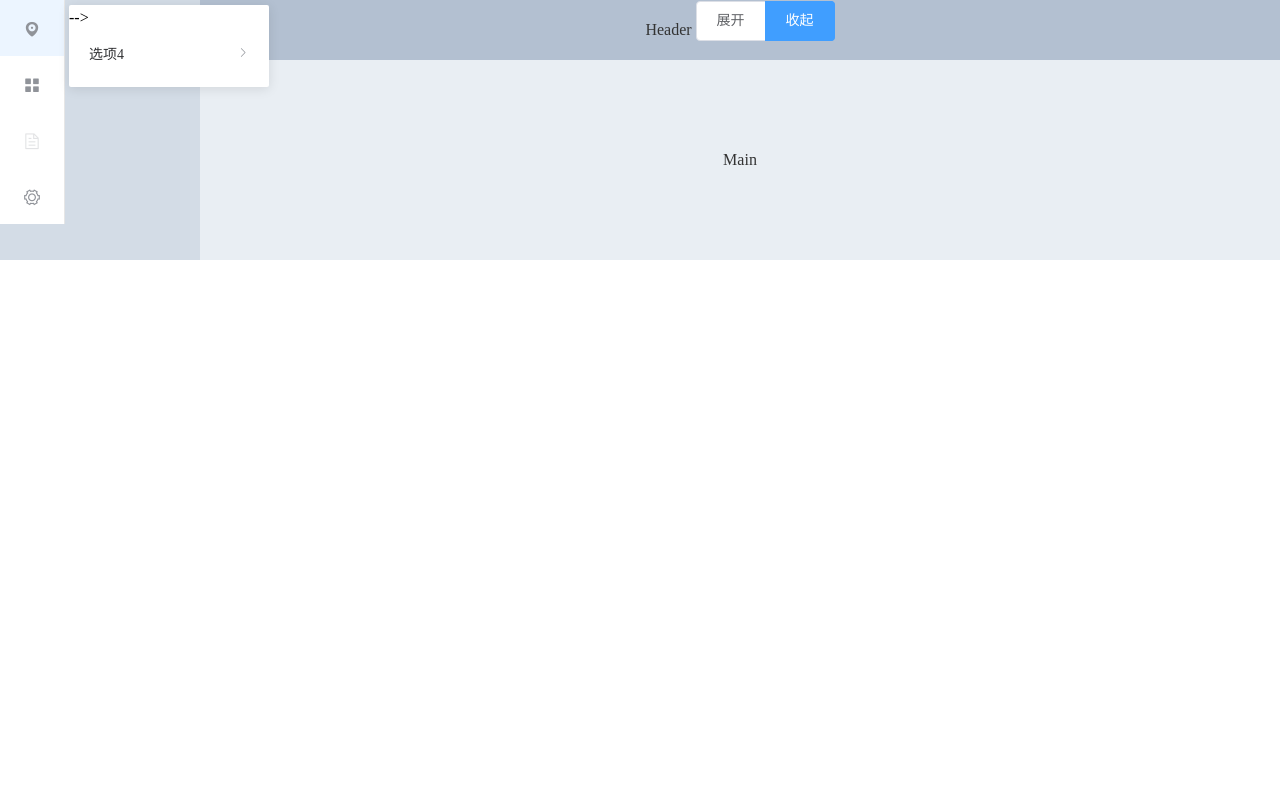
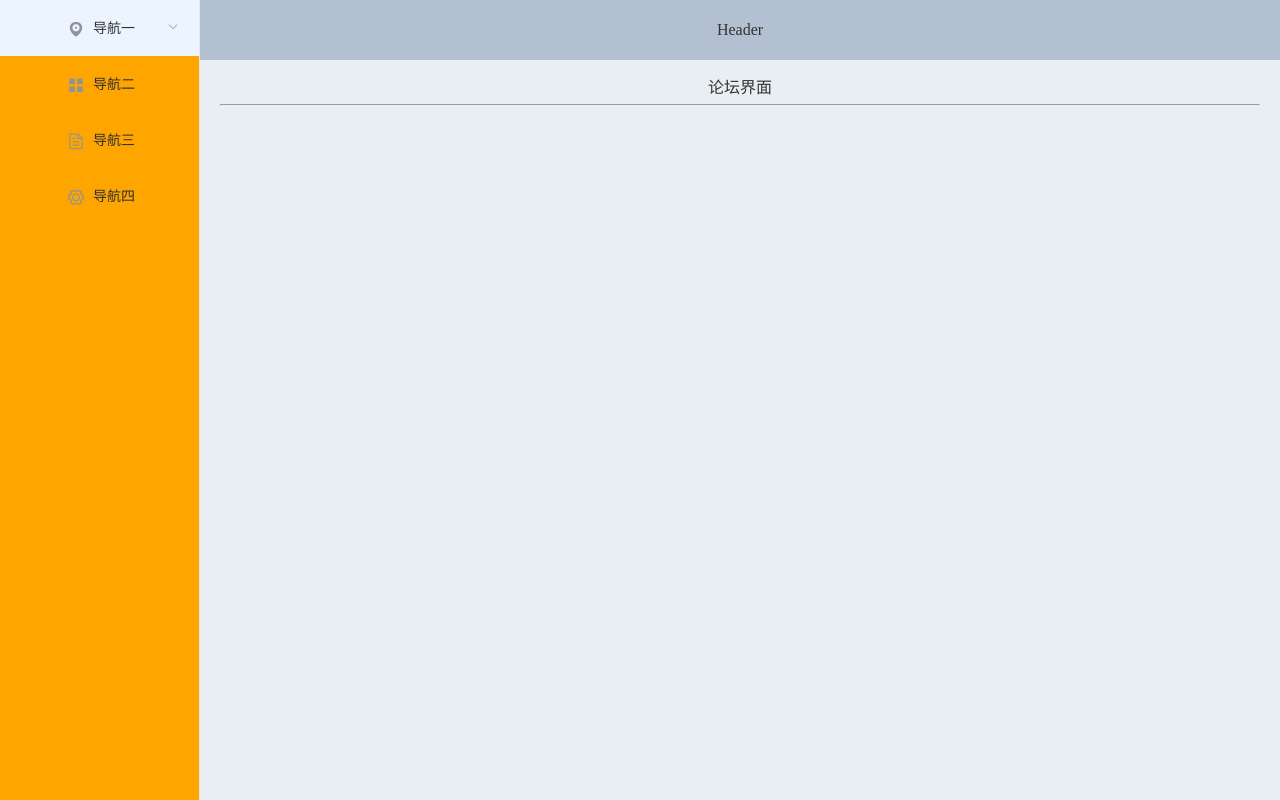
Before and after one commit to alan-gang/pc_project, a Nuxt app: page / in a window 1280 px wide. Built offline with nearby package versions, Linux system fonts and the light colour scheme.

Commit message:
修改侧边栏央视u

```diff
--- a/assets/reset.styl
+++ b/assets/reset.styl
@@ -10,9 +10,15 @@ html, body, div, span, applet, object, iframe, h1, h2, h3, h4, h5, h6, p, blockq
 article, aside, details, figcaption, figure, footer, header, hgroup, menu, nav, section {
     display: block;
 }
+
+html,#__nuxt,#__layout,body {
+  height 100%;
+}
+
 body {
     line-height: 1;
 }
+
 ol, ul {
     list-style: none;
 }
--- a/layouts/default.vue
+++ b/layouts/default.vue
@@ -1,37 +1,28 @@
 <template>
-  <div>
-    <el-container>
-      <el-aside width="200px">
-        <el-menu
-          default-active="1-4-1"
-          class="el-menu-vertical-demo"
+  <el-container class="main-container">
+    <el-aside  width="200px">
+      <el-menu default-active="1"
+               class="asside-container"
                @open="handleOpen"
                @close="handleClose"
-          :collapse="isCollapse"
-        >
+               :collapse="isCollapse">
         <el-submenu index="1">
           <template slot="title">
             <i class="el-icon-location"></i>
-              <span slot="title">导航一</span>
+            <span>导航一</span>
           </template>
-            <!-- <el-menu-item-group>
-              <span slot="title">分组一</span>
+          <el-menu-item-group>
             <el-menu-item index="1-1">选项1</el-menu-item>
-              <el-menu-item index="1-2">选项2</el-menu-item>
-            </el-menu-item-group> -->
-            <!-- <el-menu-item-group title="分组2">
-              <el-menu-item index="1-3">选项3</el-menu-item>
-            </!--> -->
-            <el-submenu index="1-4">
-              <span slot="title">选项4</span>
-              <el-menu-item index="1-4-1">选项1</el-menu-item>
-            </el-submenu>
+          </el-menu-item-group>
+          <el-menu-item-group>
+            <el-menu-item index="1-2">选项3</el-menu-item>
+          </el-menu-item-group>
         </el-submenu>
         <el-menu-item index="2">
           <i class="el-icon-menu"></i>
           <span slot="title">导航二</span>
         </el-menu-item>
-          <el-menu-item index="3" disabled>
+        <el-menu-item index="3">
           <i class="el-icon-document"></i>
           <span slot="title">导航三</span>
         </el-menu-item>
@@ -42,80 +33,53 @@
         </el-menu>
     </el-aside>
     <el-container>
-        <el-header>
-          Header
-          <el-radio-group v-model="isCollapse" style="margin-bottom: 20px;">
-            <el-radio-button :label="false">展开</el-radio-button>
-            <el-radio-button :label="true">收起</el-radio-button>
-          </el-radio-group>
-        </el-header>
-        <el-main>Main</el-main>
+      <el-header>Header</el-header>
+      <el-main>
+        <nuxt />
+      </el-main>
     </el-container>
   </el-container>
-  </div>
 </template>
 
 <script>
-import vHeader from "~/components/header";
-import sideBar from "~/components/sidebar";
+
 export default {
-  components: {
-    vHeader,
-    sideBar
-  },
-  data() {
+  data () {
     return {
-        isCollapse: true
-      };
+      isCollapse: false
+    }
   },
   methods: {
-      handleOpen(key, keyPath) {
-        console.log(key, keyPath);
+    handleOpen () {
+
     },
-      handleClose(key, keyPath) {
-        console.log(key, keyPath);
+    handleClose () {
+
     }
   }
-};
+}
 </script>
 
-<style scoped>
-.el-header,
-.el-footer {
-  background-color: #b3c0d1;
+<style scoped lang="stylus">
+  .main-container
+    height 100%
+    display flex
+    .el-header
+      background-color: #B3C0D1;
       color: #333;
       text-align: center;
       line-height: 60px;
-}
-
-.el-aside {
-  background-color: #d3dce6;
+    .el-aside
+      background-color: #D3DCE6;
       color: #333;
       text-align: center;
       line-height: 200px;
-}
-
-.el-main {
-  background-color: #e9eef3;
+    .asside-container
+      height 100%
+      line-height 1
+      background-color orange
+    .el-main
+      background-color: #E9EEF3;
       color: #333;
       text-align: center;
-  line-height: 160px;
-}
-
-body > .el-container {
-  margin-bottom: 40px;
-}
-
-.el-container:nth-child(5) .el-aside,
-.el-container:nth-child(6) .el-aside {
-  line-height: 260px;
-}
-
-.el-container:nth-child(7) .el-aside {
-  line-height: 320px;
-}
-.el-menu-vertical-demo:not(.el-menu--collapse) {
-    width: 200px;
-    min-height: 400px;
-  }
 </style>
```
Lines whose indentation alone changed are shown as unchanged.
